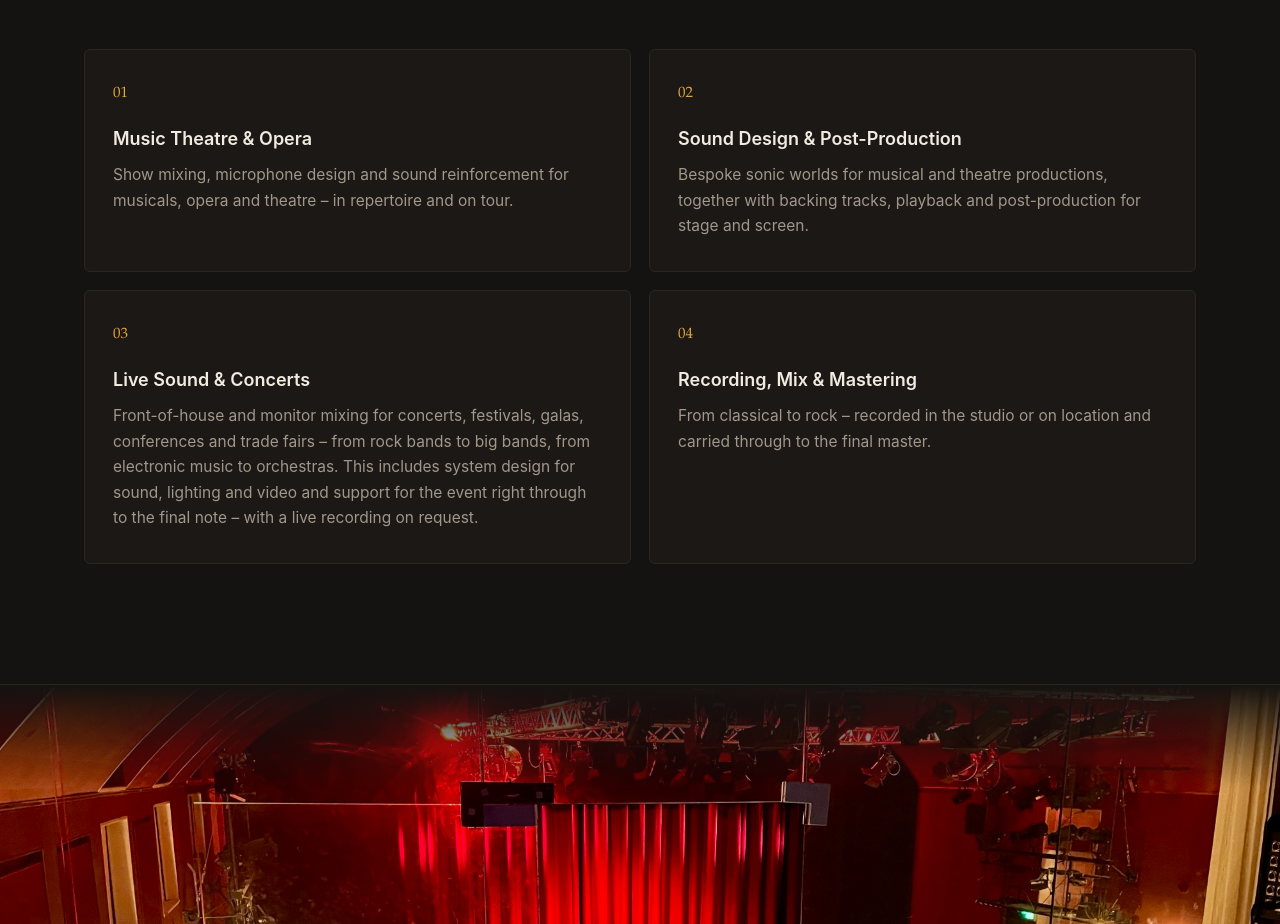
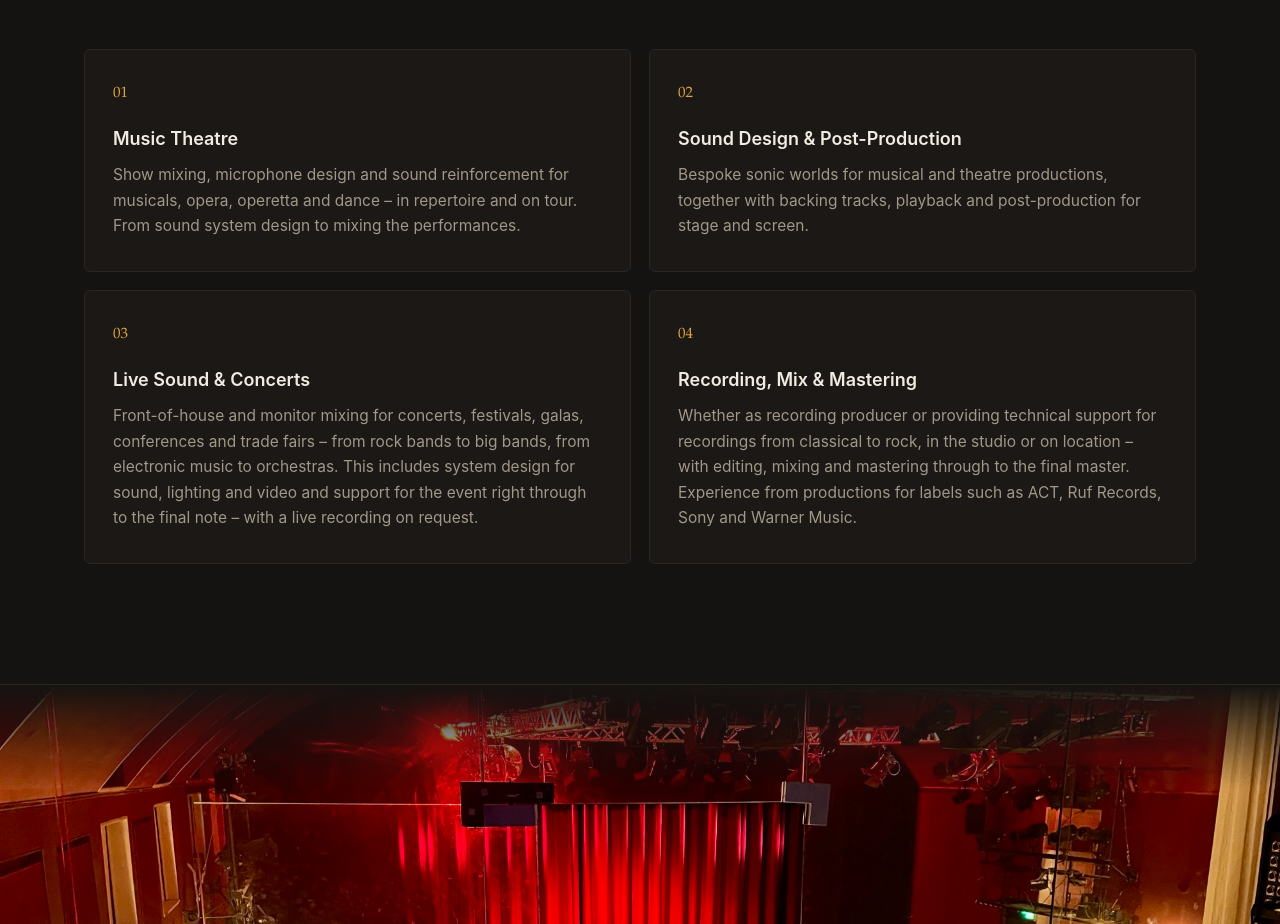
Before and after one commit to theloftwaves/kaimaeder.de, a plain HTML site: page index.html in a window 1280 px wide. Shown: the part 2225-3149 px from the top of the page. Drawn offline with Linux system fonts and the light colour scheme.

Commit message:
Leistungen: Musiktheater und Recording-Texte überarbeitet
Co-Authored-By: Claude Opus 5.5 <noreply@anthropic.com>

```diff
--- a/index.html
+++ b/index.html
@@ -64,10 +64,10 @@
         <h2 data-en="What to expect">Was Sie erwarten dürfen</h2>
       </div>
       <div class="services">
-        <div class="service reveal"><span class="num">01</span><h3 data-en="Music Theatre &amp;amp; Opera">Musiktheater &amp; Oper</h3><p data-en="Show mixing, microphone design and sound reinforcement for musicals, opera and theatre – in repertoire and on tour.">Tonregie, Mikrofonierung und Beschallung für Musical, Oper und Theater – im Repertoire wie auf Tour.</p></div>
+        <div class="service reveal"><span class="num">01</span><h3 data-en="Music Theatre">Musiktheater</h3><p data-en="Show mixing, microphone design and sound reinforcement for musicals, opera, operetta and dance – in repertoire and on tour. From sound system design to mixing the performances.">Tonregie, Mikrofonierung und Beschallung für Musical, Oper, Operette und Tanz – im Repertoire wie auf Tour. Von der Beschallungsplanung bis zur Mischung von Vorstellungen.</p></div>
         <div class="service reveal"><span class="num">02</span><h3 data-en="Sound Design &amp;amp; Post-Production">Sounddesign &amp; Postproduktion</h3><p data-en="Bespoke sonic worlds for musical and theatre productions, together with backing tracks, playback and post-production for stage and screen.">Eigene Klangwelten für Musical- und Theaterproduktionen sowie Playbacks, Zuspielungen und Nachbearbeitung für Bühne und Video.</p></div>
         <div class="service reveal"><span class="num">03</span><h3 data-en="Live Sound &amp;amp; Concerts">Live Sound &amp; Konzert</h3><p data-en="Front-of-house and monitor mixing for concerts, festivals, galas, conferences and trade fairs – from rock bands to big bands, from electronic music to orchestras. This includes system design for sound, lighting and video and support for the event right through to the final note – with a live recording on request.">FOH- und Monitormischung für Konzerte, Festivals, Galas, Konferenzen und Messen – von der Rockband bis zur Big Band, von Elektro bis zum Orchester. Dazu gehören die Systemplanung für Ton, Licht und Video sowie die Betreuung der Veranstaltung bis zum letzten Ton – auf Wunsch mit Live-Aufnahme.</p></div>
-        <div class="service reveal"><span class="num">04</span><h3>Recording, Mix &amp; Mastering</h3><p data-en="From classical to rock – recorded in the studio or on location and carried through to the final master.">Aufnahmen von Klassik bis Rock, im Studio oder vor Ort, bis zum fertigen Master.</p></div>
+        <div class="service reveal"><span class="num">04</span><h3>Recording, Mix &amp; Mastering</h3><p data-en="Whether as recording producer or providing technical support for recordings from classical to rock, in the studio or on location – with editing, mixing and mastering through to the final master. Experience from productions for labels such as ACT, Ruf Records, Sony and Warner Music.">Ob Aufnahmeleitung oder technische Betreuung bei Aufnahmen von Klassik bis Rock, im Studio oder vor Ort – mit Editing, Mischung und Mastering bis zum fertigen Master. Erfahrung aus Produktionen für Labels wie ACT, Ruf Records, Sony und Warner Music.</p></div>
       </div>
     </div>
   </section>
```
